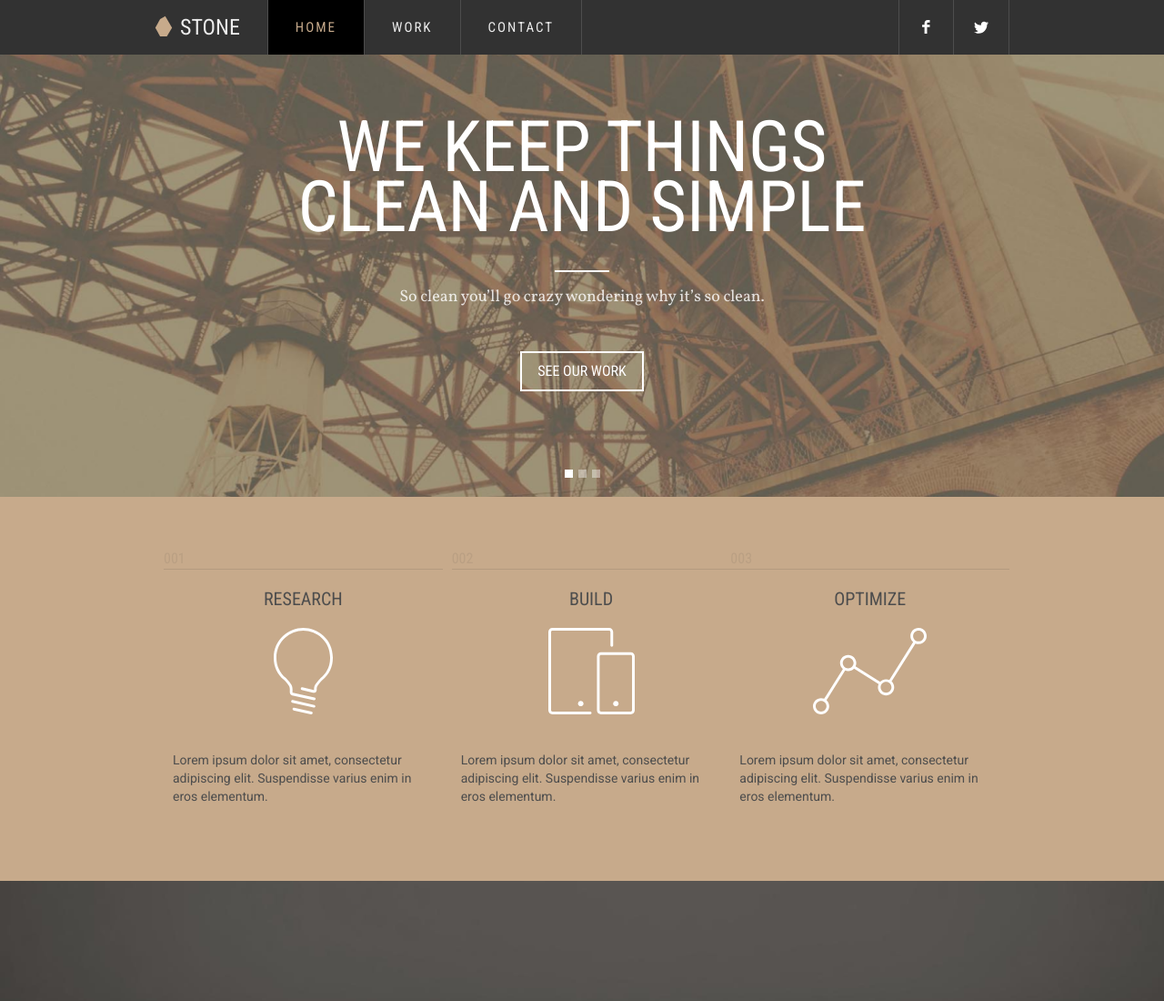
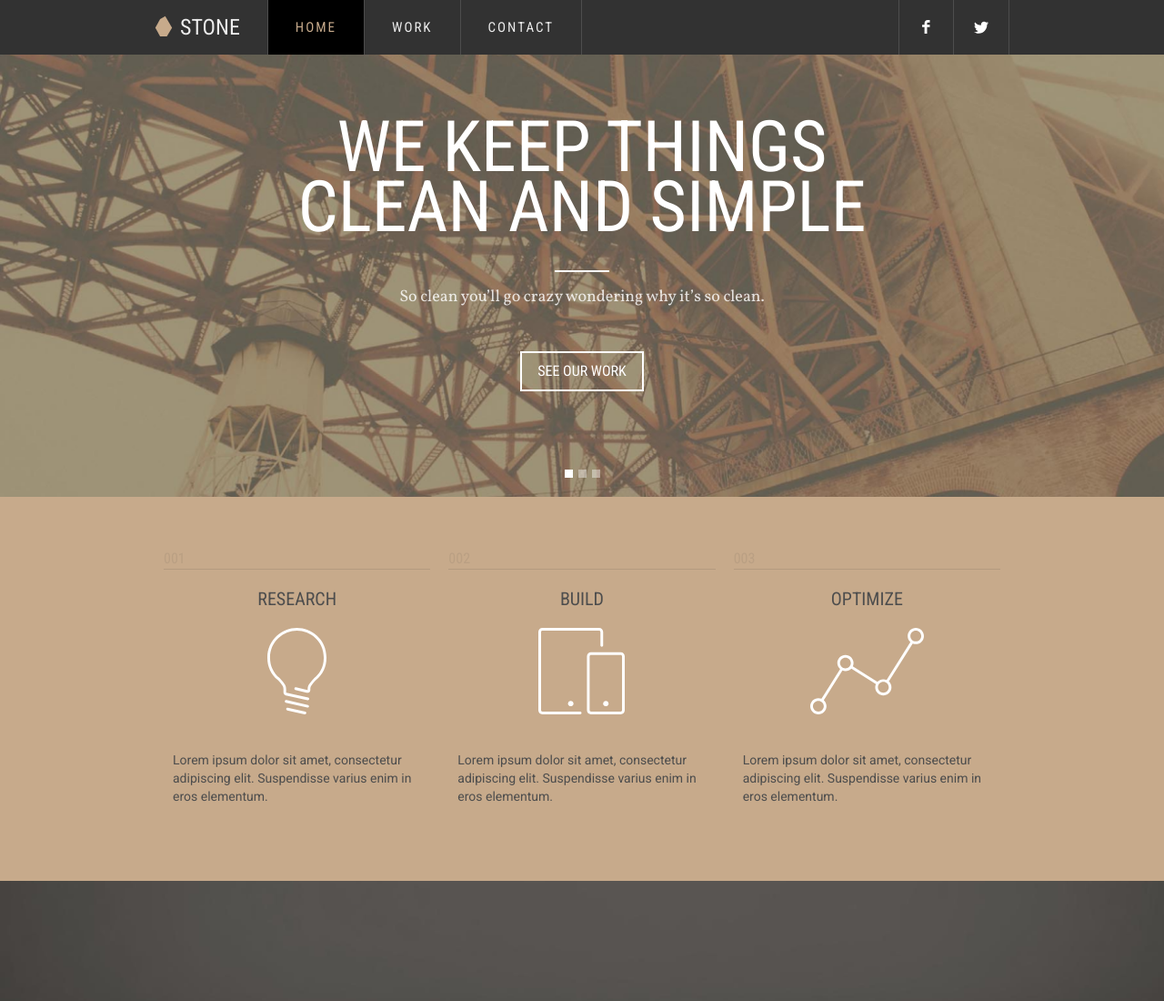
Before and after one commit to stacy-hladilka/frontendhomework, a plain HTML site: page 13/index.html in a window 1280 px wide. Shown: the top 1100 px of the page at 91% size. Drawn offline with Linux system fonts and the light colour scheme.

Commit message:
add container to cards

```diff
--- a/13/index.html
+++ b/13/index.html
@@ -80,7 +80,7 @@
               Suspendisse varius enim in eros elementum.
             </p>
           </div>
-          <div class="card">
+          <div class="card cards-container__card">
             <p class="card__index">002</p>
             <hr class="card__separator" />
             <h4 class="card__title">BUILD</h4>
@@ -90,7 +90,7 @@
               Suspendisse varius enim in eros elementum.
             </p>
           </div>
-          <div class="card">
+          <div class="card cards-container__card">
             <p class="card__index">003</p>
             <hr class="card__separator" />
             <h4 class="card__title">OPTIMIZE</h4>
```
